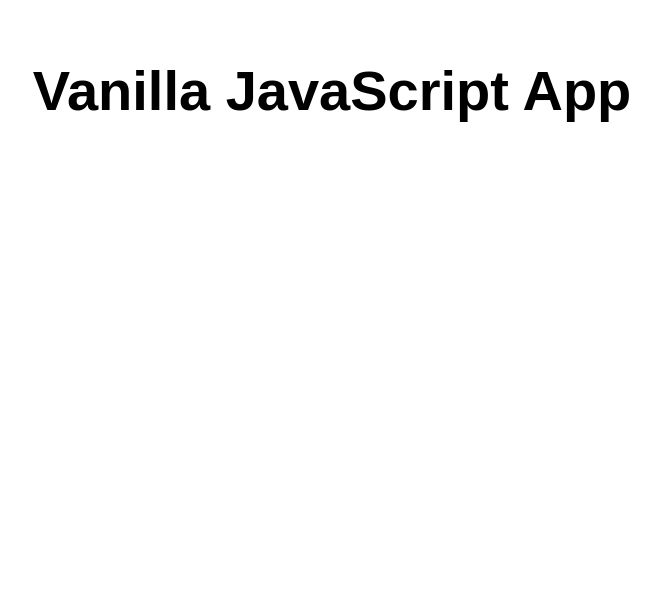
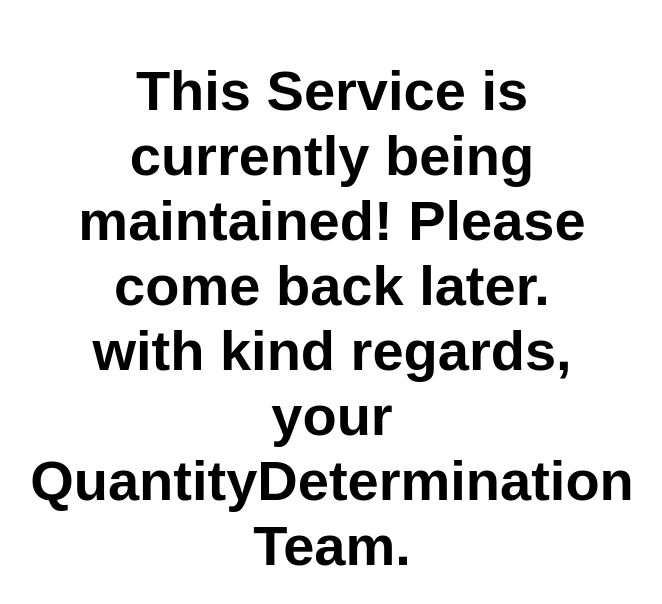
Before and after one commit to GabiBurkel/staticwebappdemo, a website: page src/index.html in a window 1280 px wide. Shown: the whole page, without its empty margins (308-970 px from the left). Drawn offline with Linux system fonts and the light colour scheme.

Commit message:
Update text again.

```diff
--- a/src/index.html
+++ b/src/index.html
@@ -5,12 +5,12 @@
   <meta charset="UTF-8">
   <meta name="viewport" content="width=device-width, initial-scale=1.0">
   <link rel="stylesheet" href="styles.css">
-  <title>This Service is currently being maintained! Please come back later. <br/> with kind regards, <br/> your QuantityDetermination Team. </title>
+  <title>Maintenance</title>
 </head>
 
 <body>
   <main>
-    <h1>Vanilla JavaScript App</h1>
+    <h1>This Service is currently being maintained! Please come back later. <br/> with kind regards, <br/> your QuantityDetermination Team. </h1>
   </main>
 </body>
 
```
